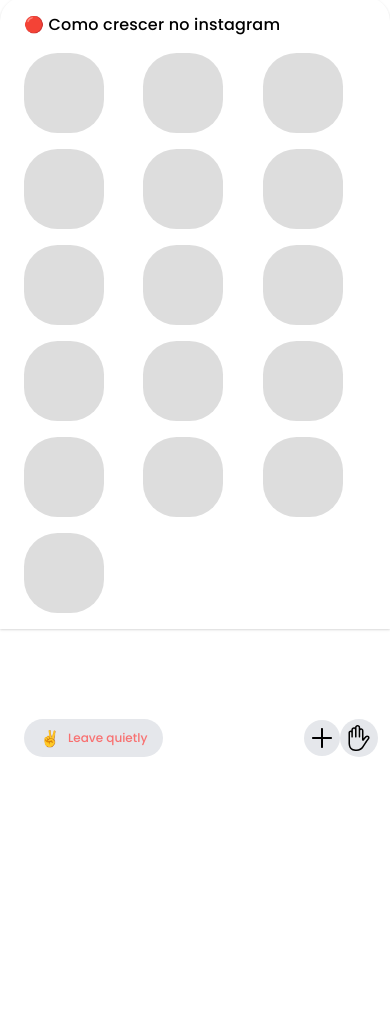
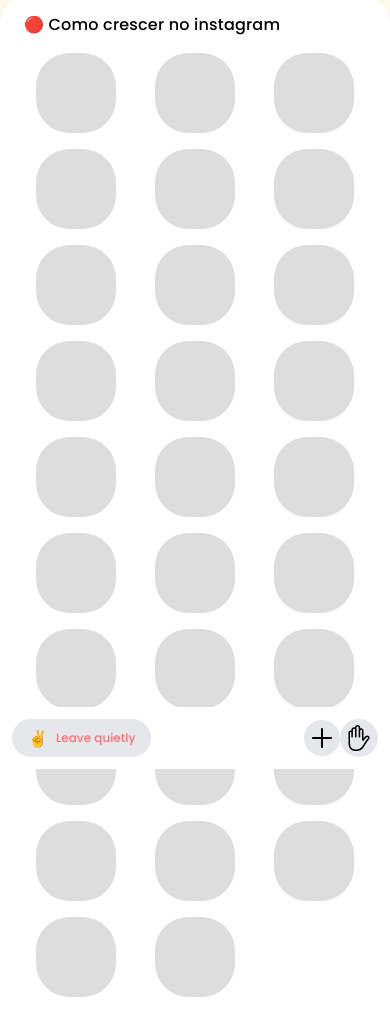
Before and after one commit to wmalcantara/clone-clubhouse, a plain HTML site: page index.html in a window 390 px wide. Shown: the part 75-1088 px from the top of the page. Before the commit the page ends 844 px from the top, so only its background shows below. Drawn offline with nearby package versions, Linux system fonts and the light colour scheme.

Commit message:
Adjusting responsiveness

```diff
--- a/css/style.css
+++ b/css/style.css
@@ -19,3 +19,8 @@ main > div p {
     display: block;
     overflow: hidden;
 }
+
+main > div {
+    align-items: center;
+    justify-items: center;
+}
--- a/index.html
+++ b/index.html
@@ -13,7 +13,9 @@
   <link href="https://fonts.googleapis.com/css2?family=Poppins:wght@500;700&display=swap" rel="stylesheet">
 </head>
 
-<body class="h-screen flex flex-col">
+<body class="m-auto
+h-screen flex flex-col bg-yellow-50
+sm:max-w-md">
 
   <div class="w-screen bg-yellow-50 p-4">
     <header class="w-full flex justify-between">
@@ -70,7 +72,7 @@
     </header>
   </div>
 
-  <main class="bg-white rounded-t-3xl w-full shadow px-6 py-4">
+  <main class="bg-white rounded-t-3xl w-full shadow px-6 py-4 p-10">
     <h2 class="mb-4"> 🔴&nbsp;Como crescer no instagram</h2>
     <div class="grid gap-4 grid-cols-3">
       <p>Lorem, ipsum dolor sit amet consectetur</p>
@@ -89,13 +91,28 @@
       <p>Lorem, ipsum dolor sit amet consectetur</p>
       <p>Lorem, ipsum dolor sit amet consectetur</p>
       <p>Lorem, ipsum dolor sit amet consectetur</p>
-
+      <p>Lorem, ipsum dolor sit amet consectetur</p>
+      <p>Lorem, ipsum dolor sit amet consectetur</p>
+      <p>Lorem, ipsum dolor sit amet consectetur</p>
+      <p>Lorem, ipsum dolor sit amet consectetur</p>
+      <p>Lorem, ipsum dolor sit amet consectetur</p>
+      <p>Lorem, ipsum dolor sit amet consectetur</p>
+      <p>Lorem, ipsum dolor sit amet consectetur</p>
+      <p>Lorem, ipsum dolor sit amet consectetur</p>
+      <p>Lorem, ipsum dolor sit amet consectetur</p>
+      <p>Lorem, ipsum dolor sit amet consectetur</p>
+      <p>Lorem, ipsum dolor sit amet consectetur</p>
+      <p>Lorem, ipsum dolor sit amet consectetur</p>
+      <p>Lorem, ipsum dolor sit amet consectetur</p>
     </div>
   </main>
 
-  <footer class="fixed bottom-0 m-auto p-3 flex items-center justify-between w-full bg-white">
+  <footer class="fixed bottom-0
+  m-auto p-3 flex items-center justify-between
+  sm:max-w-md w-full bg-white">
 
-    <button class="rounded-full bg-gray-200 py-1.5 px-4 ml-3 flex items-center justify-between">
+    <button class="rounded-full bg-gray-200 py-1.5 px-4
+    flex items-center">
       <span class="mt-0.5">✌️</span>
       <span class="text-red-400 ml-2 text-xs">Leave quietly</span>
     </button>
```
Also changed, not shown: assets/demo.png (added), 2 other files.
